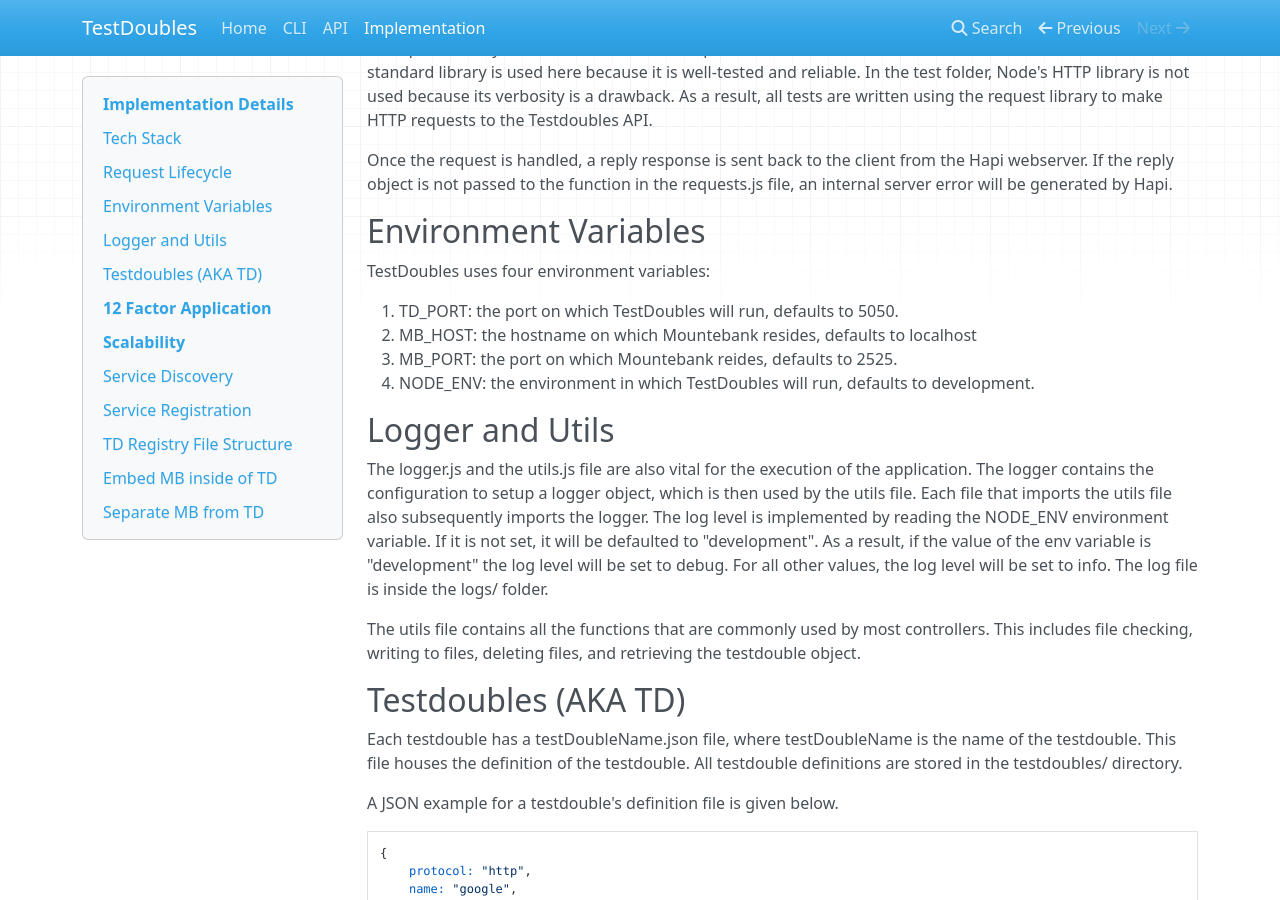
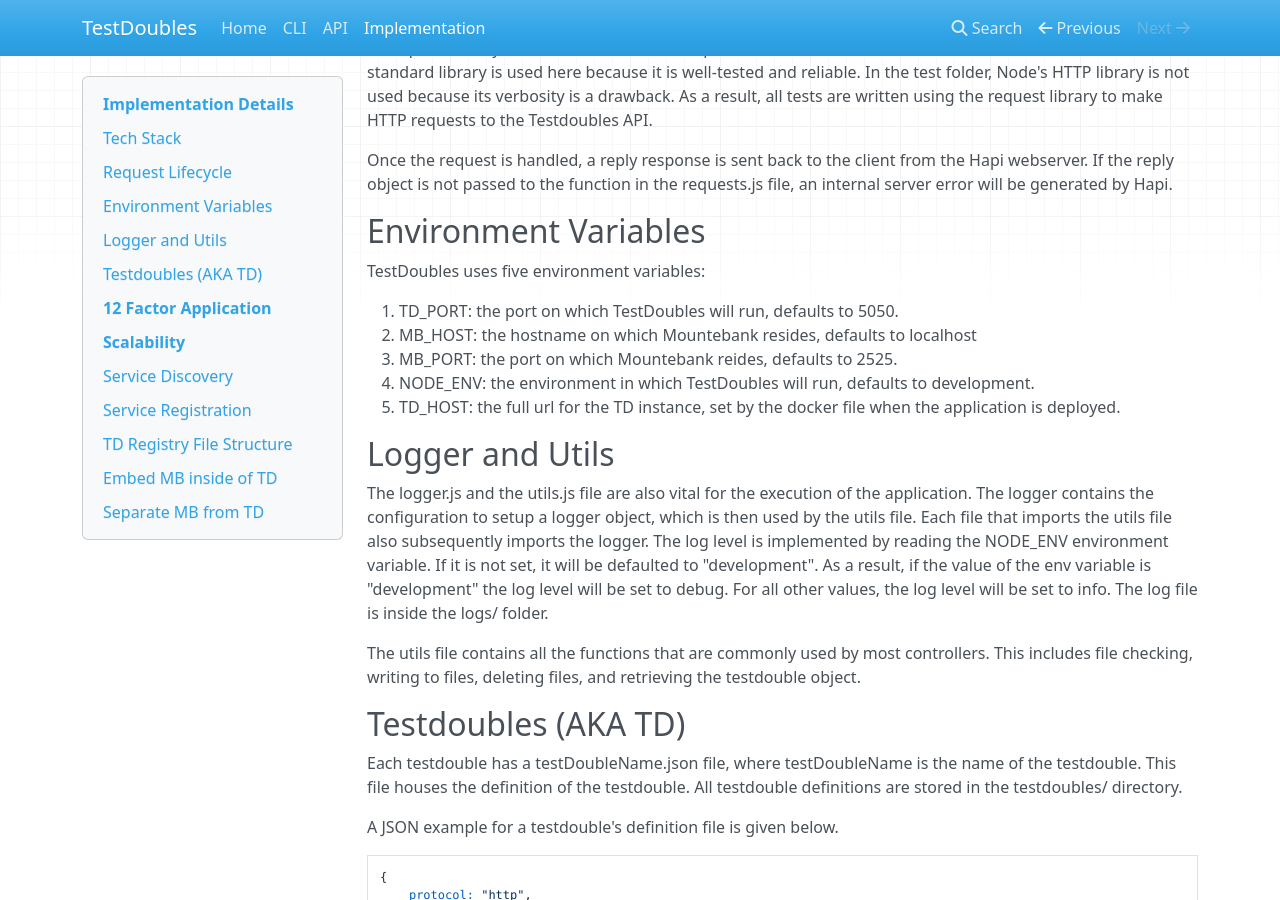
Before and after one commit to waffle-iron/TestDoubles, an MkDocs documentation site: the page built from documentation/implementation_details.md, in a window 1280 px wide and 900 px high, scrolled down 823 px. Built offline with MkDocs 1.6.1, drawn with Linux system fonts in a browser that asks for light colours; nearby versions of some CDN libraries; old or Windows-style settings are respelled for this version of MkDocs.

Commit message:
updated environment variables section

```diff
--- a/documentation/implementation_details.md
+++ b/documentation/implementation_details.md
@@ -26,12 +26,13 @@
 
 ## Environment Variables
 
-TestDoubles uses four environment variables:
+TestDoubles uses five environment variables:
 
 1. TD_PORT: the port on which TestDoubles will run, defaults to 5050.
 2. MB_HOST: the hostname on which Mountebank resides, defaults to localhost
 3. MB_PORT: the port on which Mountebank reides, defaults to 2525.
 4. NODE_ENV: the environment in which TestDoubles will run, defaults to development.
+5. TD_HOST: the full url for the TD instance, set by the docker file when the application is deployed.
 
 ## Logger and Utils
 
```
